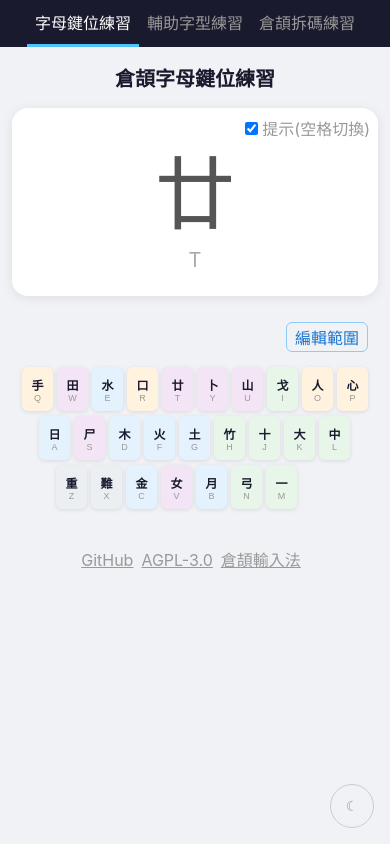
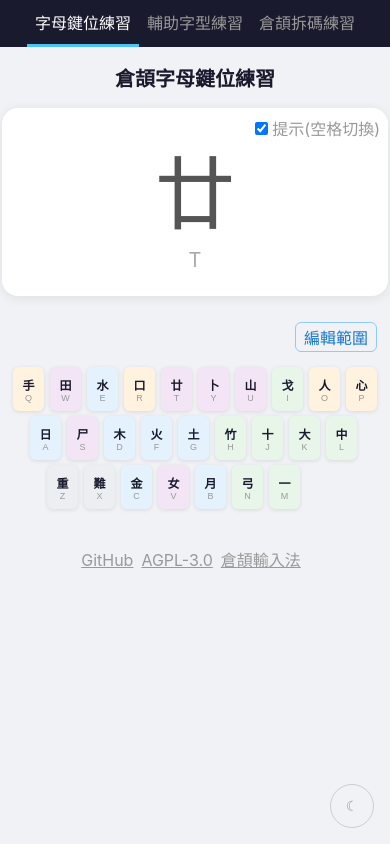
Before and after one commit to Spike-Leung/cangjie-input-method-practice, a React (Vite) app: page /#/letter-practice in a window 390 px wide. Built offline with nearby package versions, Linux system fonts and the light colour scheme.

Commit message:
:recycle: add keyboard-row gap in small screen

```diff
--- a/src/index.css
+++ b/src/index.css
@@ -740,7 +740,7 @@ body {
 
   .practice-page {
     margin: 16px auto;
-    padding: 0 12px;
+    padding: 0 2px;
   }
 
   .practice-page h1 {
@@ -840,7 +840,7 @@ body {
   }
 
   .keyboard-row {
-    gap: 4px;
+    gap: 6px;
   }
 
   .keyboard-row:nth-child(3) {
```
